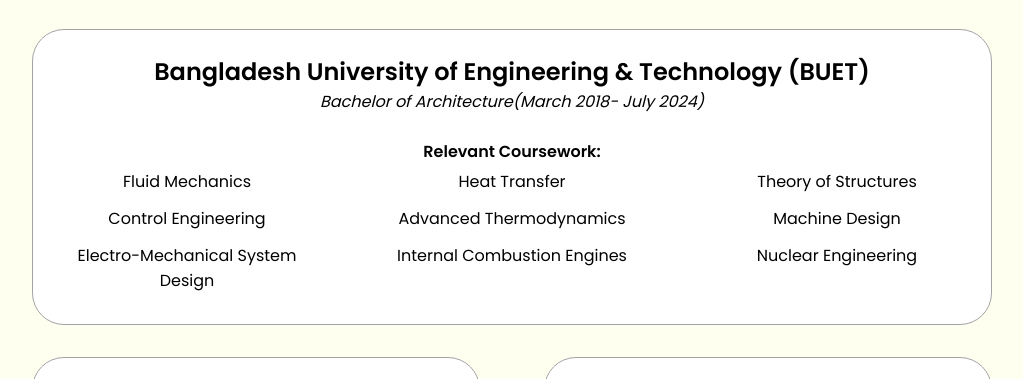
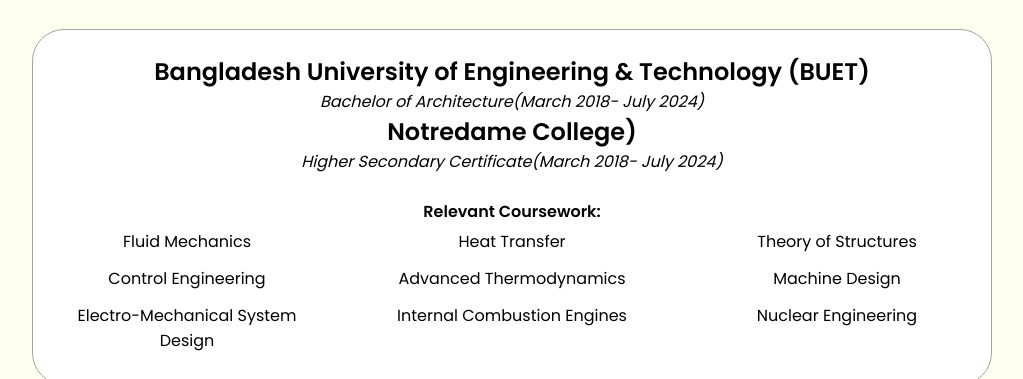
Before and after one commit to KamrulHSajid/T, a plain HTML site: page index.html in a window 1280 px wide. Shown: the part 1796-2175 px from the top of the page, without its empty margins (128-1151 px from the left). Drawn offline with Linux system fonts and the light colour scheme.

Commit message:
Update index.html

```diff
--- a/index.html
+++ b/index.html
@@ -144,6 +144,8 @@
           <div class="details-container">
             <h2>Bangladesh University of Engineering & Technology (BUET)</h2>
             <i>Bachelor of Architecture(March 2018- July 2024)</i><br>
+             <h2>Notredame College)</h2>
+            <i>Higher Secondary Certificate(March 2018- July 2024)</i><br>
             <p> &nbsp; </p>
             <b>Relevant Coursework:</b>
           <div class="whitespace">
```
